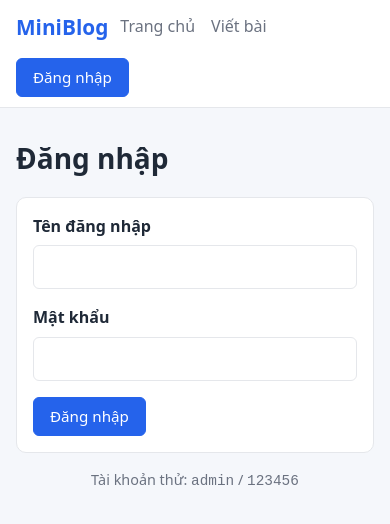
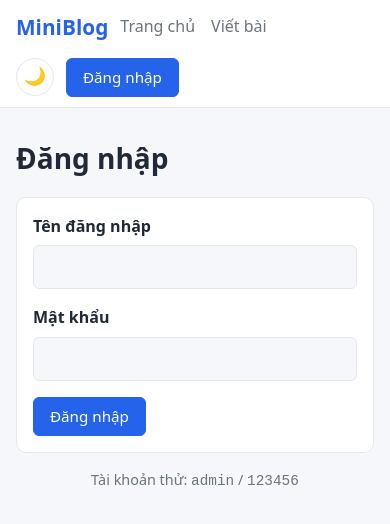
Before and after one commit to duythinhpham07/B25DCTV072-MiniBlog, a React (Vite) app: page /login in a window 390 px wide. Shown: the top 524 px of the page. Built offline with nearby package versions, Linux system fonts and the light colour scheme.

Commit message:
Thêm giao diện sáng/tối, lưu lựa chọn vào localStorage

```diff
--- a/src/components/Header.tsx
+++ b/src/components/Header.tsx
@@ -1,8 +1,10 @@
 import { Link, NavLink } from 'react-router-dom'
 import { useAuth } from '../context/AuthContext'
+import useTheme from '../hooks/useTheme'
 
 export default function Header() {
   const { user, logout } = useAuth()
+  const { theme, toggleTheme } = useTheme()
 
   return (
     <header className="header">
@@ -19,6 +21,14 @@ export default function Header() {
         </nav>
 
         <div className="user-box">
+          <button
+            className="theme-toggle"
+            onClick={toggleTheme}
+            title={theme === 'light' ? 'Chuyển sang giao diện tối' : 'Chuyển sang giao diện sáng'}
+          >
+            {theme === 'light' ? '🌙' : '☀️'}
+          </button>
+
           {user ? (
             <>
               <span>
--- /dev/null
+++ b/src/hooks/useTheme.ts
@@ -0,0 +1,26 @@
+import { useLayoutEffect, useState } from 'react'
+
+type Theme = 'light' | 'dark'
+
+const KEY = 'miniblog_theme'
+
+function getInitialTheme(): Theme {
+  const saved = localStorage.getItem(KEY)
+  if (saved === 'light' || saved === 'dark') return saved
+  return window.matchMedia('(prefers-color-scheme: dark)').matches ? 'dark' : 'light'
+}
+
+export default function useTheme() {
+  const [theme, setTheme] = useState<Theme>(getInitialTheme)
+
+  useLayoutEffect(() => {
+    document.documentElement.dataset.theme = theme
+    localStorage.setItem(KEY, theme)
+  }, [theme])
+
+  function toggleTheme() {
+    setTheme(theme === 'light' ? 'dark' : 'light')
+  }
+
+  return { theme, toggleTheme }
+}
--- a/src/index.css
+++ b/src/index.css
@@ -5,23 +5,59 @@
 :root {
   --primary: #2563eb;
   --primary-dark: #1d4ed8;
+  --primary-soft: #eff6ff;
+  --primary-ring: #bfdbfe;
+  --info-text: #1d4ed8;
   --text: #1f2937;
   --muted: #6b7280;
   --border: #e5e7eb;
   --bg: #f5f7fb;
   --card: #ffffff;
   --danger: #dc2626;
+  --danger-dark: #b91c1c;
+  --danger-soft: #fef2f2;
+  --danger-hover: #fee2e2;
+  --danger-border: #fecaca;
   --success: #16a34a;
+  --success-soft: #f0fdf4;
+  --success-border: #bbf7d0;
+  --badge-bg: #dcfce7;
 
+  color-scheme: light;
   font-family: system-ui, -apple-system, 'Segoe UI', Roboto, Arial, sans-serif;
   line-height: 1.6;
   color: var(--text);
   background: var(--bg);
 }
 
+:root[data-theme='dark'] {
+  --primary: #3b82f6;
+  --primary-dark: #2563eb;
+  --primary-soft: rgba(59, 130, 246, 0.15);
+  --primary-ring: rgba(59, 130, 246, 0.45);
+  --info-text: #93c5fd;
+  --text: #e5e7eb;
+  --muted: #9ca3af;
+  --border: #334155;
+  --bg: #0f172a;
+  --card: #1e293b;
+  --danger: #ef4444;
+  --danger-dark: #dc2626;
+  --danger-soft: rgba(239, 68, 68, 0.12);
+  --danger-hover: rgba(239, 68, 68, 0.22);
+  --danger-border: rgba(239, 68, 68, 0.4);
+  --success: #4ade80;
+  --success-soft: rgba(34, 197, 94, 0.12);
+  --success-border: rgba(34, 197, 94, 0.4);
+  --badge-bg: rgba(34, 197, 94, 0.18);
+
+  color-scheme: dark;
+}
+
 body {
   margin: 0;
   background: var(--bg);
+  transition: background 0.2s;
 }
 
 h1 {
@@ -128,7 +164,7 @@ main.container {
 }
 
 .btn-outline:hover {
-  background: #eff6ff;
+  background: var(--primary-soft);
 }
 
 .btn-danger {
@@ -137,7 +173,7 @@ main.container {
 }
 
 .btn-danger:hover {
-  background: #b91c1c;
+  background: var(--danger-dark);
 }
 
 .search-input {
@@ -145,6 +181,8 @@ main.container {
   padding: 10px 14px;
   font-size: 1rem;
   border: 1px solid var(--border);
+  background: var(--card);
+  color: var(--text);
   border-radius: 8px;
   margin-bottom: 8px;
 }
@@ -193,7 +231,7 @@ main.container {
 
 .badge {
   display: inline-block;
-  background: #dcfce7;
+  background: var(--badge-bg);
   color: var(--success);
   font-size: 0.75rem;
   font-weight: 600;
@@ -313,8 +351,8 @@ main.container {
 }
 
 .error-box {
-  background: #fef2f2;
-  border: 1px solid #fecaca;
+  background: var(--danger-soft);
+  border: 1px solid var(--danger-border);
   color: var(--danger);
   border-radius: 8px;
   padding: 12px 16px;
@@ -331,7 +369,7 @@ main.container {
 }
 
 .error-box .btn-outline:hover {
-  background: #fee2e2;
+  background: var(--danger-hover);
 }
 
 .success-box,
@@ -342,15 +380,15 @@ main.container {
 }
 
 .success-box {
-  background: #f0fdf4;
-  border: 1px solid #bbf7d0;
+  background: var(--success-soft);
+  border: 1px solid var(--success-border);
   color: var(--success);
 }
 
 .info-box {
-  background: #eff6ff;
-  border: 1px solid #bfdbfe;
-  color: var(--primary-dark);
+  background: var(--primary-soft);
+  border: 1px solid var(--primary-ring);
+  color: var(--info-text);
 }
 
 .empty {
@@ -384,6 +422,8 @@ main.container {
   font-size: 1rem;
   font-family: inherit;
   border: 1px solid var(--border);
+  background: var(--bg);
+  color: var(--text);
   border-radius: 6px;
   margin-bottom: 16px;
 }
@@ -395,7 +435,7 @@ main.container {
 .form input:focus,
 .form textarea:focus,
 .search-input:focus {
-  outline: 2px solid #bfdbfe;
+  outline: 2px solid var(--primary-ring);
   border-color: var(--primary);
 }
 
@@ -477,7 +517,10 @@ main.container {
   .user-box {
     width: 100%;
     margin-left: 0;
-    justify-content: space-between;
+  }
+
+  .user-box > span {
+    margin-right: auto;
   }
 
   .form,
@@ -485,3 +528,18 @@ main.container {
     padding: 16px;
   }
 }
+
+.theme-toggle {
+  width: 38px;
+  height: 38px;
+  border: 1px solid var(--border);
+  border-radius: 50%;
+  background: var(--card);
+  font-size: 1.1rem;
+  line-height: 1;
+  cursor: pointer;
+}
+
+.theme-toggle:hover {
+  border-color: var(--primary);
+}
```
